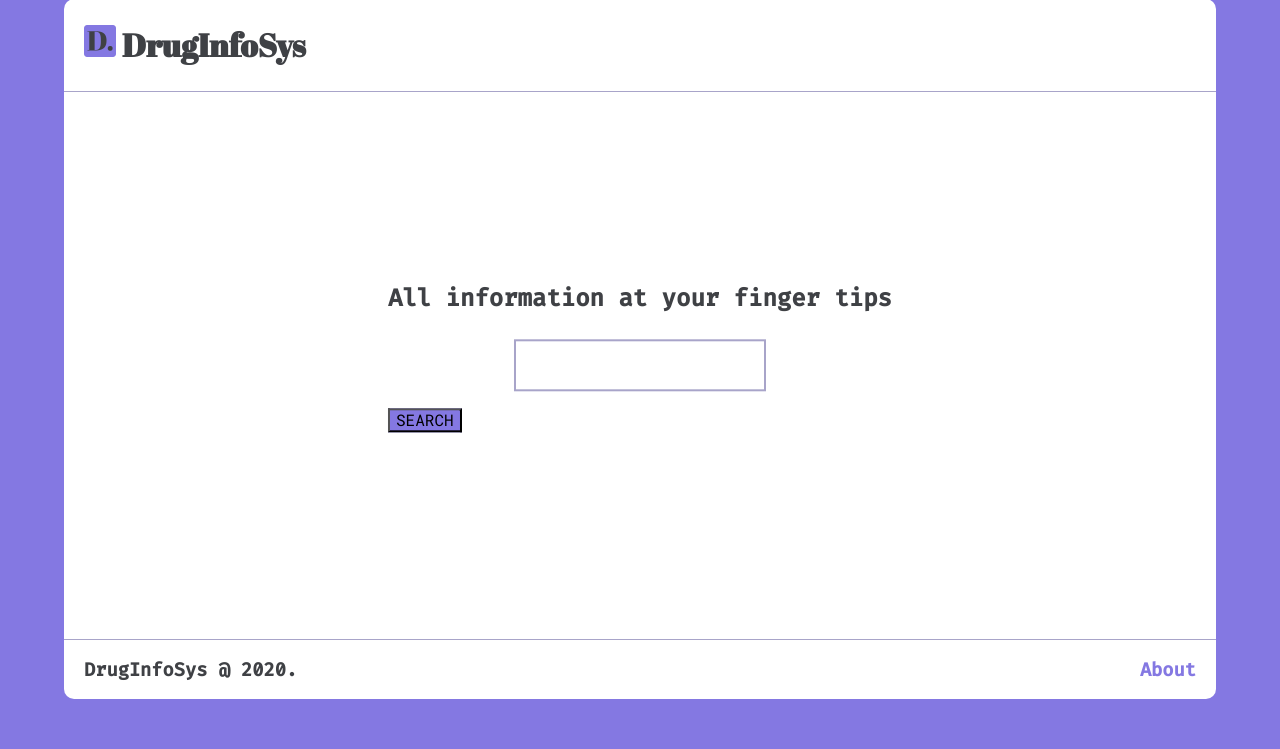
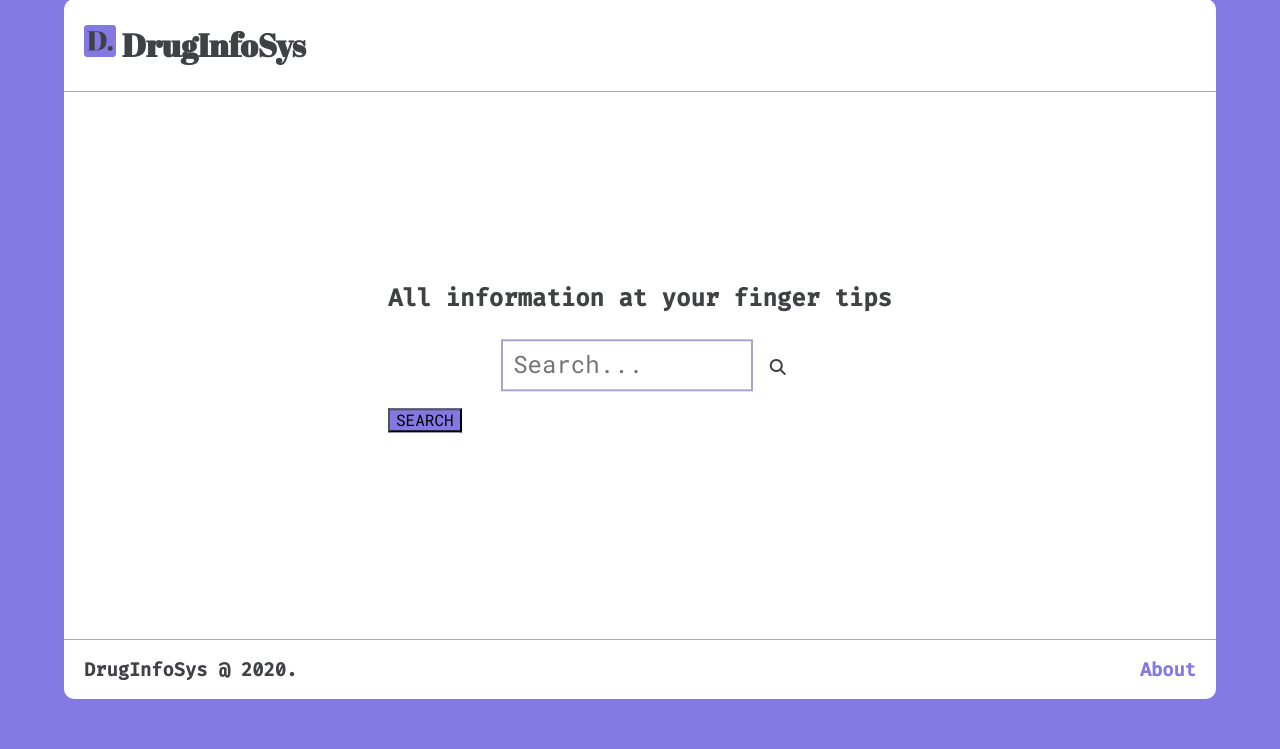
Before and after one commit to A3AJAGBE/python-project, a Flask app: page / in a window 1280 px wide. Shown: the part 51-800 px from the top of the page. Run offline with Flask 2, Linux system fonts and the light colour scheme; some libraries are stand-ins or nearby versions.

Commit message:
Add search icon

```diff
--- a/templates/index.html
+++ b/templates/index.html
@@ -8,6 +8,7 @@
     <link rel="stylesheet" href="/static/css/normalize.css">
     <link rel="stylesheet" href="/static/css/style.css">
     <link href="https://fonts.googleapis.com/css?family=Abril+Fatface|Fira+Code:500|Roboto+Mono&display=swap" rel="stylesheet">
+    <script src="https://kit.fontawesome.com/65a82e1708.js"></script>
     <link rel="shortcut icon" href="/static/images/favicon.ico">
   </head>
   <body>
@@ -21,8 +22,8 @@
       <!-- SEARCH SECTION -->
       <section class="content">
             <h2>All information at your finger tips</h2>
-            <input type="text" name="search" value="">
-            <button type="button" name="button">SEARCH</button>
+            <input type="text" name="search" placeholder="Search..."> <i class="fas fa-search"></i> <br>
+            <button type="button">SEARCH</button>
       </section> <!-- END OF SEARCH SECTION -->
 
       <!-- FOOTER SECTION -->
```
